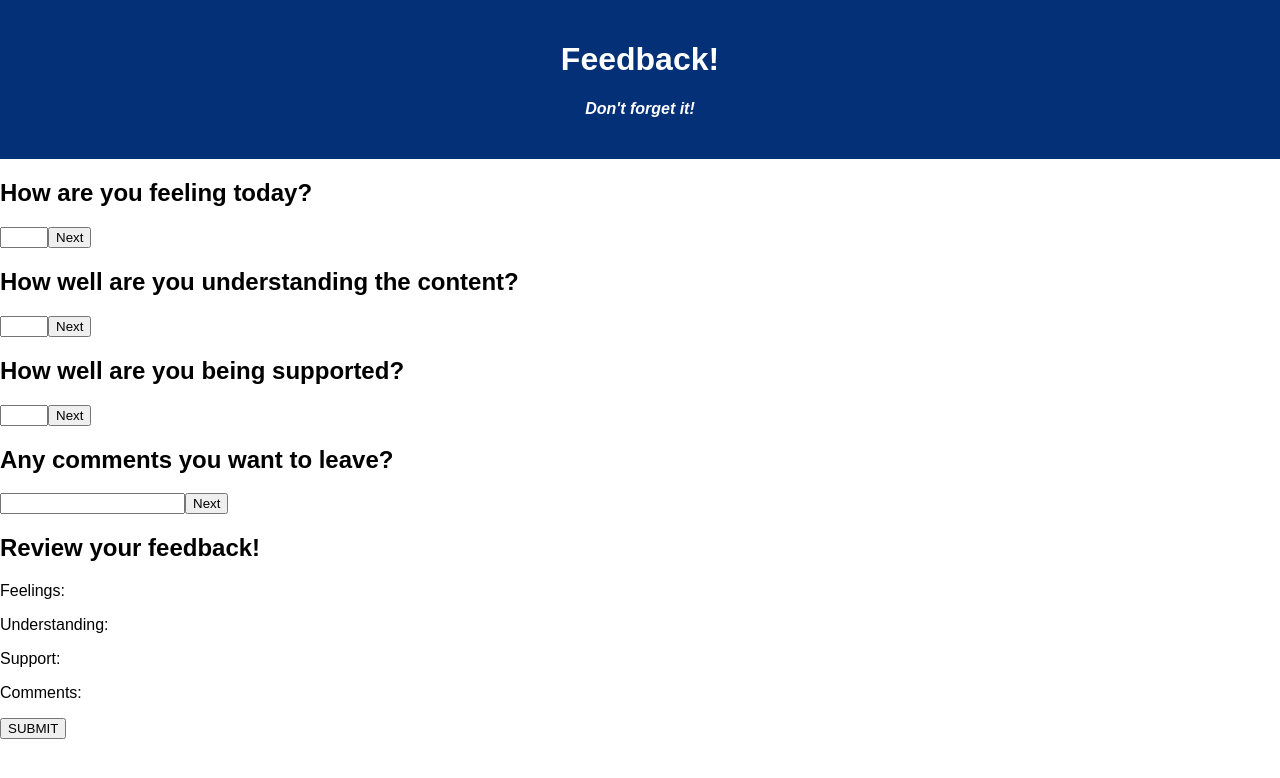
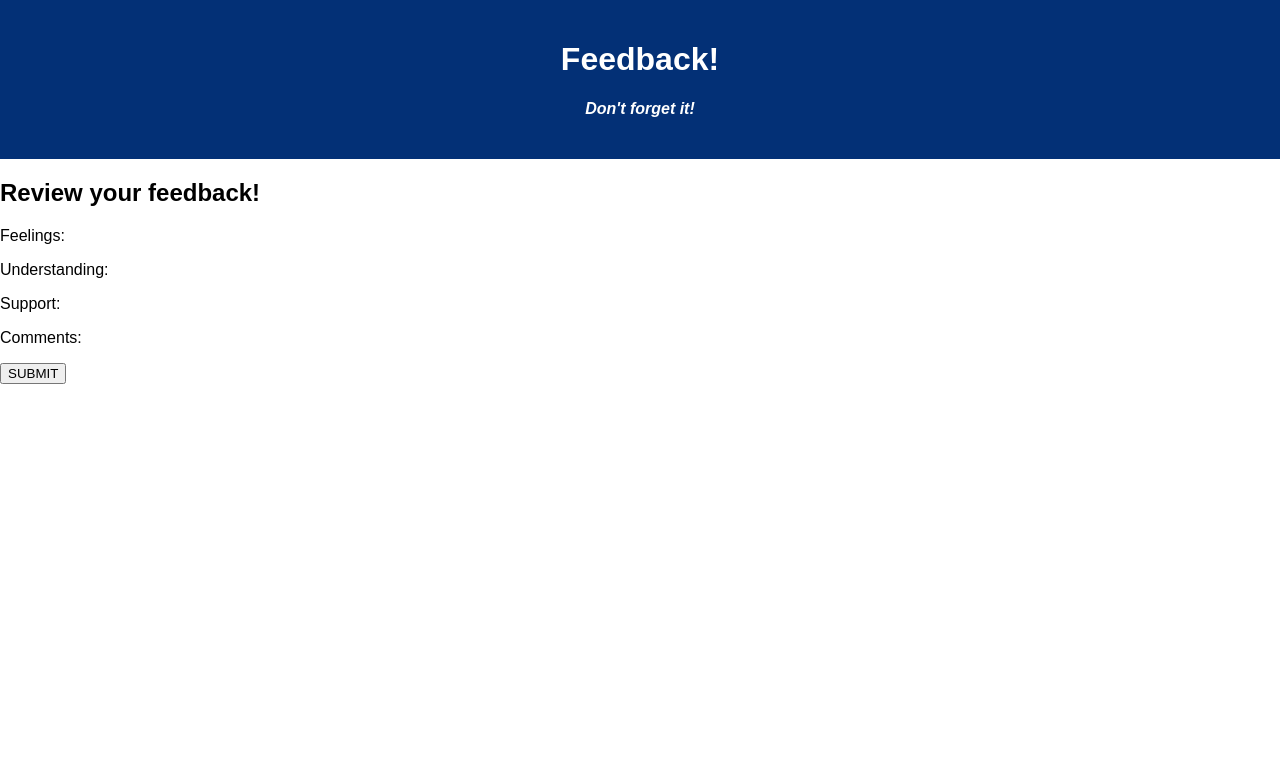
Before and after one commit to Xibbrahimovic/weekend-redux-feedback-loop, a React (Create React App) app: page /#/review in a window 1280 px wide. Before the commit this address led to /#/comments. Shown: the top 778 px of the page. Built offline with nearby package versions, Linux system fonts and the light colour scheme.

Commit message:
fully functioning with routes attached to buttons

```diff
--- a/src/components/App/App.jsx
+++ b/src/components/App/App.jsx
@@ -27,15 +27,26 @@ function App() {
         <h4>Don't forget it!</h4>
       </header>
     </div>
+
+    <Route path="/" exact>
     <FeelingForm/>
+    </Route>
 
+    <Route path="/understanding">
     <UnderstandingForm/>
+    </Route>
 
+    <Route path="/support">
     <SupportForm/>
+    </Route>
 
+    <Route path="/comments">
     <CommentsForm/>
+    </Route>
 
+    <Route path="/review">
     <Review/>
+    </Route>
 
     </Router>
   );
--- a/src/components/CommentsForm/CommentsForm.jsx
+++ b/src/components/CommentsForm/CommentsForm.jsx
@@ -15,6 +15,7 @@ function CommentsForm(){
             type: "ADD_COMMENTS",
             payload: comments
         })
+        history.push('/review');
     }
         return(
             <div>
--- a/src/components/FeelingForm/FeelingForm.jsx
+++ b/src/components/FeelingForm/FeelingForm.jsx
@@ -15,6 +15,7 @@ function FeelingForm(){
         type: "ADD_FEELING",
         payload: feeling
     })
+    history.push('/understanding');
 }
     return(
         <div>
--- a/src/components/Review/Review.jsx
+++ b/src/components/Review/Review.jsx
@@ -1,8 +1,15 @@
 import axios from "axios";
 import { useSelector, useDispatch } from "react-redux";
+import { useState } from 'react';
+import {useHistory} from 'react-router-dom';
+
 
 
 function Review(){
+
+    const [submitStatus, setSubmitStatus] = useState(false);
+
+    const history = useHistory();
     const dispatch = useDispatch();
     const review = useSelector((store) => store.formReducer);
 
@@ -21,9 +28,21 @@ function Review(){
         dispatch({
             type: 'CLEAR'
         })
+        setSubmitStatus(true);
     }
 
-    return(
+    const newForm =() => {
+        history.push('/');
+    }
+
+    const displaySubmitted = (
+        <div>
+            <h4>Your feedback is greatly appreciated!</h4>
+            <button onClick={newForm}>Start a new feedback form!</button>
+        </div>
+    )
+
+    const notSubmitted = (
         <div>
         <h2>Review your feedback!</h2>
         <p>Feelings: {review.feeling}</p>
@@ -33,6 +52,14 @@ function Review(){
         <button onClick={submitFeedback}>SUBMIT</button>
         </div>
     )
+
+    return(
+        <div>
+            {submitStatus ? displaySubmitted : notSubmitted}
+        </div>
+
+
+    )
 }
 
 export default Review;
--- a/src/components/SupportForm/SupportForm.jsx
+++ b/src/components/SupportForm/SupportForm.jsx
@@ -15,6 +15,7 @@ function SupportForm(){
         type: "ADD_SUPPORT",
         payload: support
     })
+    history.push('/comments');
 }
     return(
         <div>
--- a/src/components/UnderstandingForm/UnderstandingForm.jsx
+++ b/src/components/UnderstandingForm/UnderstandingForm.jsx
@@ -15,6 +15,7 @@ function UnderstandingForm(){
         type: "ADD_UNDERSTANDING",
         payload: understanding
     })
+    history.push('/support');
 }
     return(
         <div>
--- a/src/index.js
+++ b/src/index.js
@@ -19,16 +19,16 @@ const formReducer = (state = feedbackInfo, action) => {
     if(action.type === 'ADD_FEELING'){
         return {...state, feeling: action.payload};
     }
-    if(action.type === 'ADD_UNDERSTANDING'){
+    else if(action.type === 'ADD_UNDERSTANDING'){
         return {...state, understanding: action.payload};
     }
-    if(action.type === 'ADD_SUPPORT'){
+    else if(action.type === 'ADD_SUPPORT'){
         return {...state, support: action.payload};
     }
-    if(action.type === 'ADD_COMMENTS'){
+    else if(action.type === 'ADD_COMMENTS'){
         return {...state, comments: action.payload};
     }
-    if(action.type === 'CLEAR'){
+    else if(action.type === 'CLEAR'){
         return feedbackInfo;
     }
     return state;
```
Also changed, not shown: 1 other file (tests, documents, lock files or other folders).
